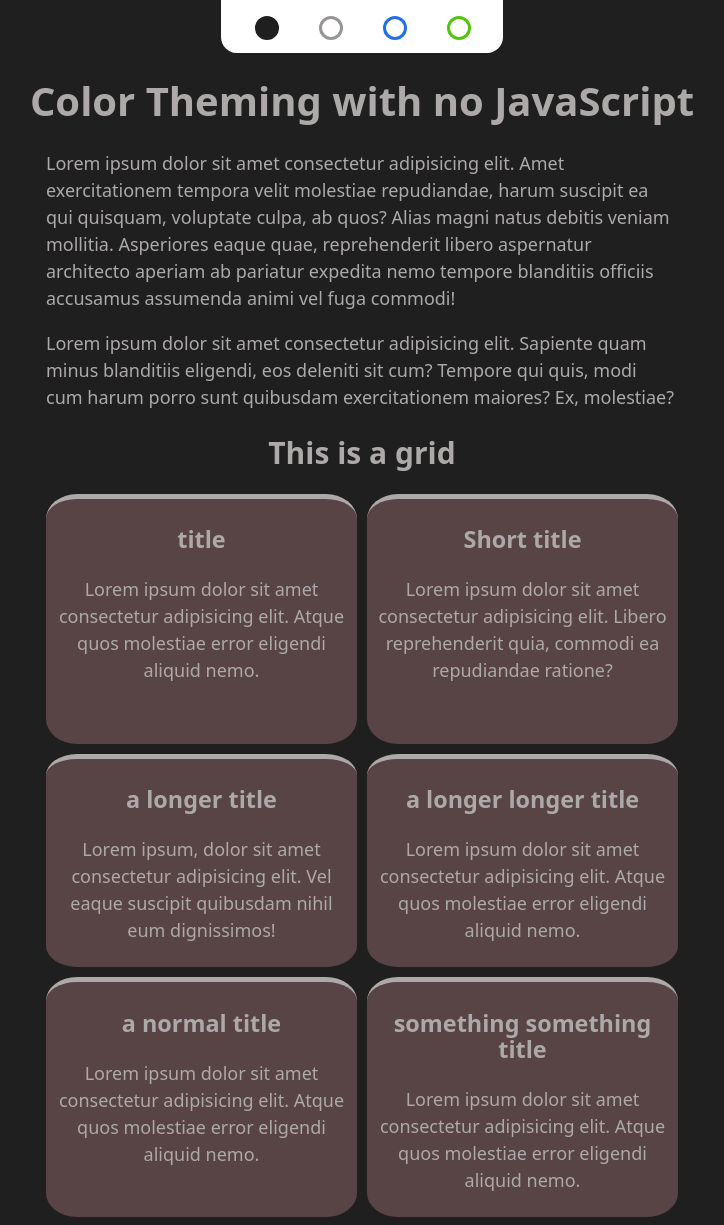
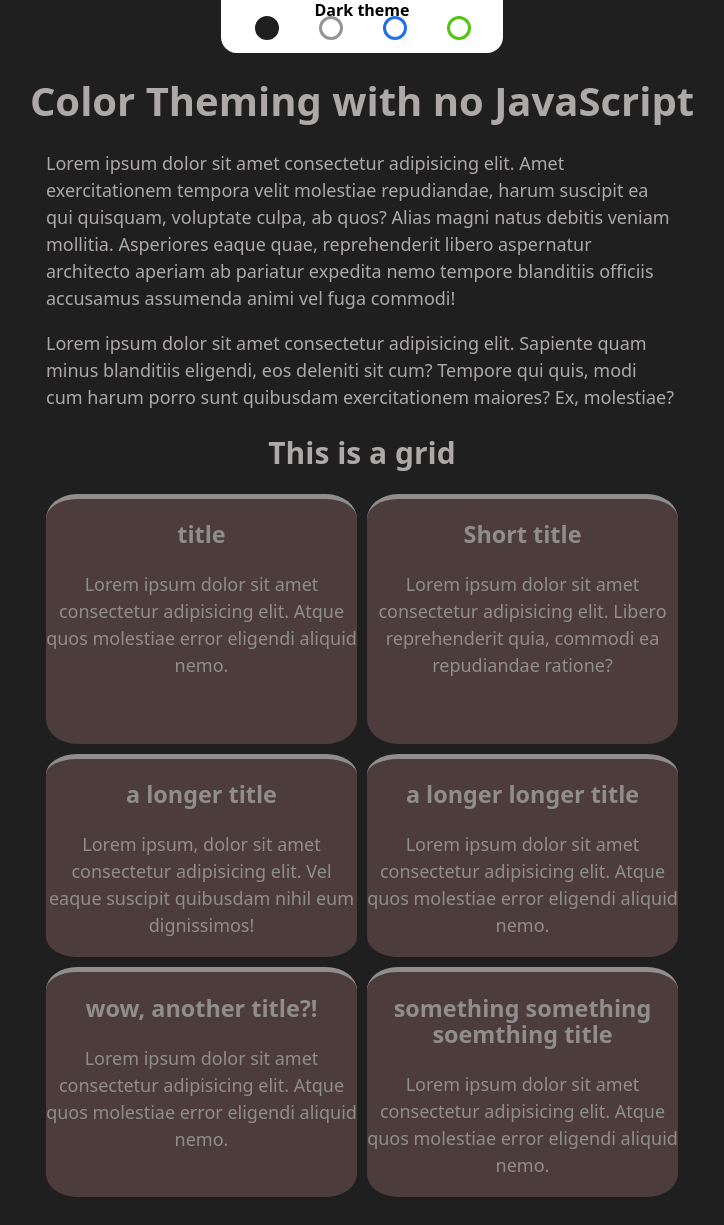
Before and after one commit to Chrille0234/theming, a plain HTML site: page index.html in a window 1280 px wide. Shown: the whole page, without its empty margins (278-1002 px from the left). Drawn offline with Linux system fonts and the light colour scheme.

Commit message:
added a theme thingy to the top

```diff
--- /dev/null
+++ b/grid.css
@@ -0,0 +1,34 @@
+.grid-parent{
+    margin: auto;
+    width: 50%;
+    display: grid;
+    gap: 10px;
+    grid-template-rows: repeat(auto-fit, minmax(250px, 1fr));
+    grid-template-columns: repeat(auto-fit, minmax(250px, 1fr));
+
+}
+.grid-child{
+    border-top: 5px var(--border-top) solid;
+    border-radius: 10%;
+    background-color: var(--clr-grid-bg);
+    opacity: 80%;
+}
+/* Mobile friendly settings */
+@media all and (max-width: 700px){
+    .top-text{
+        width: 90%;
+        margin-right:auto;
+        margin-left: auto;
+    }
+    .grid-child{
+        position: relative;
+        right: 0%;
+    }
+}
+@media all and (max-width: 850px){
+    .bottom-text .grid-child{
+        position: relative;
+        right: 10%;
+    }
+
+}
--- a/header.css
+++ b/header.css
@@ -7,6 +7,7 @@
     padding: 0.8rem 1.8rem;
     border-radius: 0 0 1rem 1rem;
     margin-inline: auto;
+    margin-top: 0%;
 }
 .color-picker input[type="radio"]{
     appearance: none;
@@ -44,7 +45,6 @@
     --clr-grid-bg: white;
     --border-top: black;
     --grid-max-width: 150px;
-
 }
 :root:has(#blue:checked){
     --clr-body-bg: hsl(217, 80%, 52%);
--- /dev/null
+++ b/headerSelectedFont.css
@@ -0,0 +1,36 @@
+.chosenColor{
+    color: black;
+    font-size: 0.8em;
+    font-weight: bold;
+
+    position: absolute;
+    left: 50%;
+    top: -0.8%;
+    transform: translate(-50%, -50%);
+
+}
+:root:has(#dark:checked){
+    --dark-opacity: 100%;
+}
+:root:has(#light:checked){
+    --light-opacity: 100%;
+}
+:root:has(#blue:checked){
+    --blue-opacity: 100%;
+}
+:root:has(#disco:checked){
+    --disco-opacity: 100%;
+}
+.darkActive{
+    opacity: var(--dark-opacity);
+}
+.lightActive{
+    opacity: var(--light-opacity);
+}
+
+.blueActive{
+    opacity: var(--blue-opacity);
+}
+.discoActive{
+    opacity: var(--disco-opacity);
+}
--- a/index.html
+++ b/index.html
@@ -28,7 +28,10 @@
                type="radio" name="theme" id="disco" >
         </fieldset>
     </form>
-
+    <p class="chosenColor darkActive">Dark theme</p>
+    <p class="chosenColor lightActive">Light theme</p>
+    <p class="chosenColor blueActive">Blue theme</p>
+    <p class="chosenColor discoActive">Disco theme</p>
 
 
 
@@ -60,11 +63,11 @@
                 <p>Lorem ipsum dolor sit amet consectetur adipisicing elit. Atque quos molestiae error eligendi aliquid nemo.</p>
             </div>
             <div class="grid-child">
-                <h3>a normal title</h3>
+                <h3>wow, another title?!</h3>
                 <p>Lorem ipsum dolor sit amet consectetur adipisicing elit. Atque quos molestiae error eligendi aliquid nemo.</p>
             </div>
             <div class="grid-child">
-                <h3>something something title</h3>
+                <h3>something something soemthing title</h3>
                 <p>Lorem ipsum dolor sit amet consectetur adipisicing elit. Atque quos molestiae error eligendi aliquid nemo.</p>
             </div>
         </div>
--- a/style.css
+++ b/style.css
@@ -1,4 +1,7 @@
+@import url(grid.css);
 @import url(header.css);
+@import url(headerSelectedFont.css);
+
 :root{
     --clr-body-bg: hsl(0, 0%, 12%);
     --clr-text: rgb(173, 169, 169);
@@ -7,10 +10,14 @@
     --border-top: var(--clr-text);
     --grid-max-width: 150px;
 
+    --dark-opacity: 0%;
+    --light-opacity: 0%;
+    --blue-opacity: 0%;
+    --disco-opacity: 0%;
+}
 
 
-
-}
+/* general */
 body{
     margin-top: 0;
     font-family: system-ui, sans-serif;
@@ -33,40 +40,10 @@ p{
     margin-right:auto;
     margin-left: auto;
 }
-@media all and (max-width: 700px){
-    .top-text{
-        width: 90%;
-        margin-right:auto;
-        margin-left: auto;
-    }
-    .grid-child{
-        position: relative;
-        right: 0%;
-    }
-}
-@media all and (max-width: 450px){
-    .bottom-text .grid-child{
-        position: relative;
-        right: 10%;
-    }
-}
-.grid-parent{
-    margin: auto;
-    width: 50%;
-    display: grid;
-    gap: 10px;
-    grid-template-columns: repeat(auto-fit, minmax(250px, 1fr));
-    grid-template-rows: repeat(auto-fit, minmax(250px, 1fr));
-}
-.grid-child {
-    background-color: var(--clr-grid-bg);
-    padding: 5px;
-    border-radius: 10%;
-    border-top: 5px var(--border-top) solid;
-
-}
 
 
+
+/* Don't change. For screen reader users */
 .sr-only{
     clip: rect(0 0 0 0);
     clip-path: inset(50%);
```
